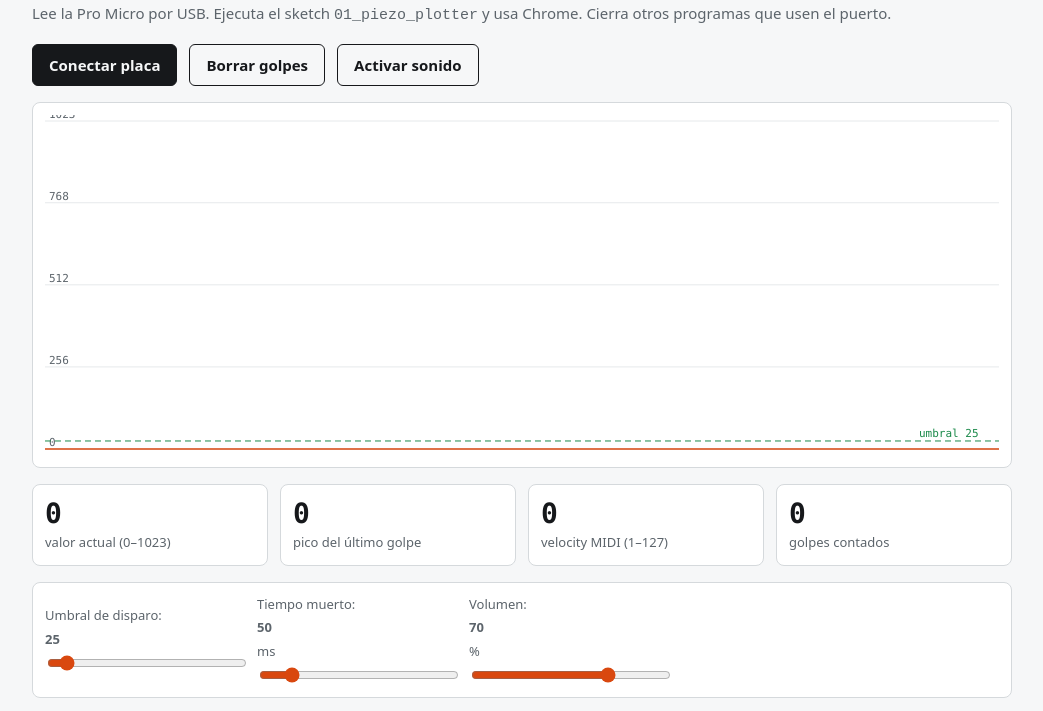
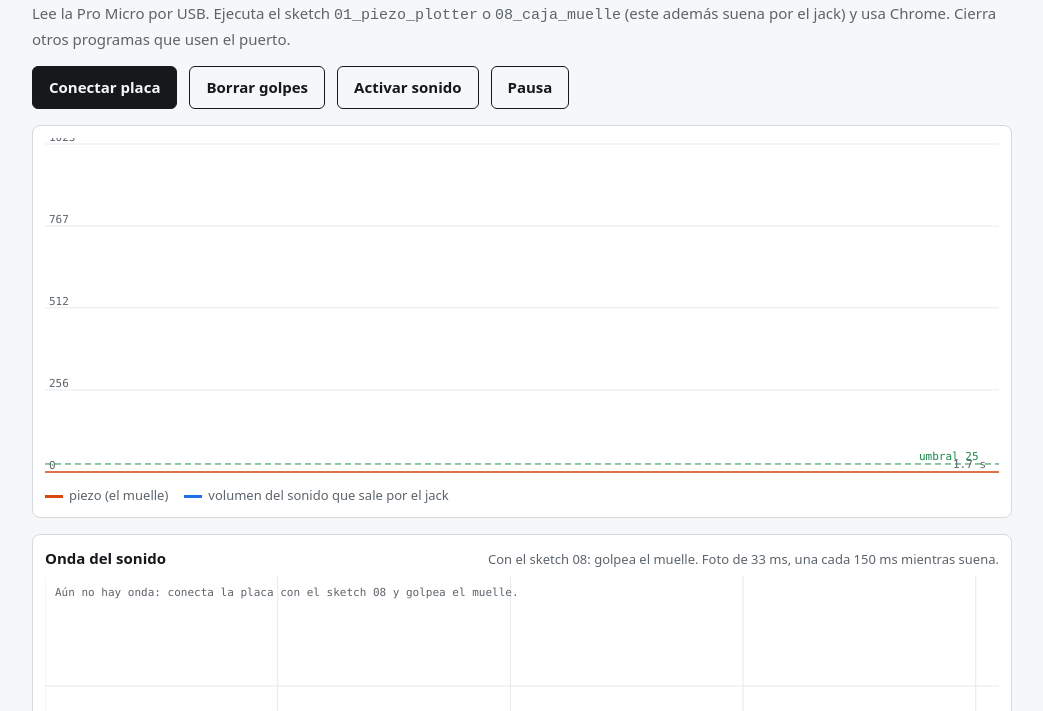
Before and after one commit to pasta0126/ArduinoProjects, a plain HTML site: page NoiseBox_ProMicro/tools/osciloscopio.html in a window 1280 px wide. Shown: the part 56-767 px from the top of the page, without its empty margins (118-1161 px from the left). Drawn offline with Linux system fonts and the light colour scheme.

Commit message:
Sketch 08: sonido orgánico que sigue al muelle, y osciloscopio con la onda del sonido
- Escala pentatónica, armónicos afinados y FM suave que dobla la onda con la energía del muelle
- Envolventes en S con tiempos Fibonacci, trémolo y deriva humanos, soplo de ruido filtrado
- Modo frotado: energía media con puntas recortadas, nota estable con legato y predicción de caída
- Variedad: saltos de escala si las notas se repiten y color de timbre por nota
- Salida con centro estable y dither; pin 9 en LOW en silencio
- Osciloscopio: tiempo en pantalla, zoom, pausa, volumen del sonido y foto de la onda

```diff
--- a/NoiseBox_ProMicro/tools/osciloscopio.html
+++ b/NoiseBox_ProMicro/tools/osciloscopio.html
@@ -2,8 +2,8 @@
 <html lang="es"><head><meta charset="utf-8"><meta name="viewport" content="width=device-width,initial-scale=1">
 <title>Osciloscopio del piezo</title>
 <style>
-:root{--bg:#0f1214;--panel:#171b1e;--ink:#e8ecef;--mut:#8d979f;--line:#2a3136;--acc:#ff8a5b;--ok:#5bd68a;--grid:#22292e}
-@media (prefers-color-scheme: light){:root{--bg:#f6f7f8;--panel:#fff;--ink:#16181b;--mut:#5c646b;--line:#d5d9dc;--acc:#d9480f;--ok:#1b8a4a;--grid:#e6e9eb}}
+:root{--bg:#0f1214;--panel:#171b1e;--ink:#e8ecef;--mut:#8d979f;--line:#2a3136;--acc:#ff8a5b;--ok:#5bd68a;--grid:#22292e;--snd:#6cb6ff}
+@media (prefers-color-scheme: light){:root{--bg:#f6f7f8;--panel:#fff;--ink:#16181b;--mut:#5c646b;--line:#d5d9dc;--acc:#d9480f;--ok:#1b8a4a;--grid:#e6e9eb;--snd:#1f6feb}}
 *{box-sizing:border-box}
 body{margin:0;background:var(--bg);color:var(--ink);font:15px/1.5 system-ui,-apple-system,"Segoe UI",sans-serif;padding:20px max(16px,env(safe-area-inset-left))}
 main{max-width:980px;margin:0 auto;display:flex;flex-direction:column;gap:16px}
@@ -15,6 +15,9 @@ button.sec{background:transparent;color:var(--ink)}
 button:focus-visible,input:focus-visible{outline:3px solid var(--acc);outline-offset:2px}
 .panel{background:var(--panel);border:1px solid var(--line);border-radius:8px;padding:12px}
 canvas{display:block;width:100%;height:340px;border-radius:4px}
+#wv{height:220px}
+.leg{display:flex;flex-wrap:wrap;gap:16px;font-size:13px;color:var(--mut);margin-top:8px}.leg i{display:inline-block;width:18px;height:3px;vertical-align:middle;margin-right:6px}
+.wvh{display:flex;justify-content:space-between;align-items:baseline;flex-wrap:wrap;gap:8px;margin-bottom:6px}.wvh b{font-size:15px}.wvh span{color:var(--mut);font-size:13px}
 .stats{display:grid;grid-template-columns:repeat(auto-fit,minmax(150px,1fr));gap:12px}
 .stat b{display:block;font:600 28px ui-monospace,Menlo,monospace;font-variant-numeric:tabular-nums}
 .stat span{color:var(--mut);font-size:13px}
@@ -26,9 +29,15 @@ input[type=range]{width:100%;accent-color:var(--acc)}
 .bar{height:10px;border-radius:2px;background:var(--acc)}
 </style></head><body><main>
 <header><h1>Osciloscopio del piezo</h1>
-<p class="sub">Lee la Pro Micro por USB. Ejecuta el sketch <code>01_piezo_plotter</code> y usa Chrome. Cierra otros programas que usen el puerto.</p></header>
-<div class="row"><button id="btn">Conectar placa</button><button id="clr" class="sec">Borrar golpes</button><button id="snd" class="sec">Activar sonido</button><span id="msg"></span></div>
-<div class="panel"><canvas id="cv"></canvas></div>
+<p class="sub">Lee la Pro Micro por USB. Ejecuta el sketch <code>01_piezo_plotter</code> o <code>08_caja_muelle</code> (este además suena por el jack) y usa Chrome. Cierra otros programas que usen el puerto.</p></header>
+<div class="row"><button id="btn">Conectar placa</button><button id="clr" class="sec">Borrar golpes</button><button id="snd" class="sec">Activar sonido</button><button id="pau" class="sec" title="Tecla espacio">Pausa</button><span id="msg"></span></div>
+<div class="panel"><canvas id="cv"></canvas><div class="leg"><span><i style="background:var(--acc)"></i>piezo (el muelle)</span><span><i style="background:var(--snd)"></i>volumen del sonido que sale por el jack</span></div></div>
+<div class="panel"><div class="wvh"><b>Onda del sonido</b><span id="wvi">Con el sketch 08: golpea el muelle. Foto de 33 ms, una cada 150 ms mientras suena.</span></div><canvas id="wv"></canvas></div>
+<div class="panel row">
+<label>Tiempo en pantalla: <b id="wiv">3</b> s<input id="wi" type="range" min="0" max="100" value="62"></label>
+<label>Zoom vertical: <b id="zov">1</b>×<input id="zo" type="range" min="0" max="5" step="1" value="0"></label>
+<span style="color:var(--mut);font-size:13px;max-width:34ch">Menos tiempo = la onda se estira y ves cada rebote del muelle. Pausa (o espacio) congela la imagen.</span>
+</div>
 <div class="stats">
 <div class="panel stat"><b id="now">0</b><span>valor actual (0–1023)</span></div>
 <div class="panel stat"><b id="peak">0</b><span>pico del último golpe</span></div>
@@ -44,13 +53,15 @@ input[type=range]{width:100%;accent-color:var(--acc)}
 </main>
 <script>
 const cv=document.getElementById('cv'),ctx=cv.getContext('2d');
-const N=1500,buf=new Float32Array(N);let head=0;
+const N=5000,buf=new Float32Array(N),sbuf=new Float32Array(N);let head=0,curSon=0,hasSon=false;
+let wave=null,wavePrev=null,noteTxt='';const NOTES=['La','Do','Re','Mi','Sol'];   // 10 s a 500 muestras/s
+const RATE=500;let win=1500,zoom=1,paused=false;
 let thr=25,lock=50,lastHit=0,inHit=false,fired=false,tHit=0,pk=0,cnt=0,cur=0,port=null,ac=null,master=null,bus=null,noiseBuf=null,soundOn=false;
 const $=id=>document.getElementById(id);
 const css=n=>getComputedStyle(document.documentElement).getPropertyValue(n).trim();
 function vel(p){return Math.max(1,Math.min(127,Math.round(p/1023*127*3)))}  // x3: golpes normales llenan el rango
 function onSample(v){
-  cur=v;buf[head]=v;head=(head+1)%N;
+  cur=v;if(!paused){buf[head]=v;sbuf[head]=curSon;head=(head+1)%N}
   const now=performance.now();
   if(!inHit){ if(v>=thr&&now-lastHit>lock){inHit=true;fired=false;pk=v;tHit=now} }
   else{
@@ -72,15 +83,40 @@ function draw(){
   const r=cv.getBoundingClientRect(),dpr=devicePixelRatio||1;
   if(cv.width!==Math.round(r.width*dpr)){cv.width=Math.round(r.width*dpr);cv.height=Math.round(r.height*dpr)}
   const W=cv.width,Hh=cv.height;ctx.setTransform(1,0,0,1,0,0);ctx.clearRect(0,0,W,Hh);
-  const maxV=1023,y=v=>Hh-6*dpr-(v/maxV)*(Hh-12*dpr);
+  const maxV=1023/zoom,y=v=>Hh-6*dpr-(Math.min(v,maxV)/maxV)*(Hh-12*dpr);
   ctx.lineWidth=1;ctx.strokeStyle=css('--grid');ctx.fillStyle=css('--mut');ctx.font=`${11*dpr}px ui-monospace,Menlo,monospace`;
-  for(const g of [0,256,512,768,1023]){ctx.beginPath();ctx.moveTo(0,y(g));ctx.lineTo(W,y(g));ctx.stroke();ctx.fillText(g,4*dpr,y(g)-3*dpr)}
+  for(const g of [0,.25,.5,.75,1].map(f=>Math.round(f*maxV))){ctx.beginPath();ctx.moveTo(0,y(g));ctx.lineTo(W,y(g));ctx.stroke();ctx.fillText(g,4*dpr,y(g)-3*dpr)}
   ctx.strokeStyle=css('--ok');ctx.setLineDash([6*dpr,4*dpr]);ctx.beginPath();ctx.moveTo(0,y(thr));ctx.lineTo(W,y(thr));ctx.stroke();ctx.setLineDash([]);
   ctx.fillStyle=css('--ok');ctx.fillText('umbral '+thr,W-80*dpr,y(thr)-4*dpr);
   ctx.strokeStyle=css('--acc');ctx.lineWidth=1.6*dpr;ctx.beginPath();
-  for(let i=0;i<N;i++){const v=buf[(head+i)%N],x=i/(N-1)*W;i?ctx.lineTo(x,y(v)):ctx.moveTo(x,y(v))}
-  ctx.stroke();$('now').textContent=cur;requestAnimationFrame(draw);
+  for(let i=0;i<win;i++){const v=buf[(head-win+i+N)%N],x=i/(win-1)*W;i?ctx.lineTo(x,y(v)):ctx.moveTo(x,y(v))}
+  ctx.fillStyle=css('--mut');ctx.fillText((win/RATE).toFixed(win<500?2:1)+' s',W-46*dpr,Hh-10*dpr);if(paused){ctx.fillStyle=css('--acc');ctx.fillText('PAUSA',W/2-20*dpr,16*dpr)}
+  ctx.stroke();
+  if(hasSon){ctx.strokeStyle=css('--snd');ctx.lineWidth=1.6*dpr;ctx.beginPath();
+    for(let i=0;i<win;i++){const v=sbuf[(head-win+i+N)%N],x=i/(win-1)*W,yy=Hh-6*dpr-(v/127)*(Hh-12*dpr);i?ctx.lineTo(x,yy):ctx.moveTo(x,yy)}
+    ctx.stroke()}
+  drawWave();
+  $('now').textContent=cur;requestAnimationFrame(draw);
 }
+const wv=$('wv'),wx=wv.getContext('2d');
+function drawWave(){
+  const r=wv.getBoundingClientRect(),dpr=devicePixelRatio||1;
+  if(wv.width!==Math.round(r.width*dpr)){wv.width=Math.round(r.width*dpr);wv.height=Math.round(r.height*dpr)}
+  const W=wv.width,Hh=wv.height,y=v=>Hh/2-((v-128)/128)*(Hh/2-8*dpr);
+  wx.setTransform(1,0,0,1,0,0);wx.clearRect(0,0,W,Hh);
+  wx.strokeStyle=css('--grid');wx.lineWidth=1;wx.beginPath();wx.moveTo(0,Hh/2);wx.lineTo(W,Hh/2);wx.stroke();
+  wx.fillStyle=css('--mut');wx.font=`${11*dpr}px ui-monospace,Menlo,monospace`;
+  for(let ms=0;ms<=32;ms+=8){const x=ms/32.8*W;wx.fillText(ms+' ms',x+3*dpr,Hh-4*dpr);wx.beginPath();wx.moveTo(x,0);wx.lineTo(x,Hh);wx.stroke()}
+  const plot=(a,col,lw)=>{wx.strokeStyle=col;wx.lineWidth=lw*dpr;wx.beginPath();for(let i=0;i<a.length;i++){const x=i/(a.length-1)*W;i?wx.lineTo(x,y(a[i])):wx.moveTo(x,y(a[i]))}wx.stroke()};
+  if(wavePrev){wx.globalAlpha=.25;plot(wavePrev,css('--snd'),1.2);wx.globalAlpha=1}
+  if(wave)plot(wave,css('--snd'),2);
+  else{wx.fillText('Aún no hay onda: conecta la placa con el sketch 08 y golpea el muelle.',10*dpr,20*dpr)}
+}
+function onWave(hex){
+  if(paused||hex.length<512)return;const a=new Uint8Array(256);for(let i=0;i<256;i++)a[i]=parseInt(hex.substr(2*i,2),16);
+  wavePrev=wave;wave=a;
+}
+function onHitLine(l){const n=/nota (\d+)/.exec(l),h=/hz (\d+)/.exec(l);if(n&&h){noteTxt=`${NOTES[+n[1]]} · ${h[1]} Hz`;$('wvi').textContent='Última nota: '+noteTxt+' (la onda clara es la foto anterior)'}}
 requestAnimationFrame(draw);
 // ---- sonido: un "boing" de muelle disparado por cada golpe (más fuerte = más fuerte y más brillante) ----
 function audioInit(){
@@ -110,6 +146,12 @@ $('snd').onclick=()=>{
   $('snd').classList.toggle('sec',!soundOn);
   if(soundOn)boing(100);   // sonido de prueba
 };
+function setWin(){const t=+$('wi').value/100;win=Math.round(RATE*0.1*Math.pow(100,t));$('wiv').textContent=(win/RATE).toFixed(win<500?2:1)}  // 0,1 s a 10 s
+$('wi').oninput=setWin;setWin();
+$('zo').oninput=e=>{zoom=2**+e.target.value;$('zov').textContent=zoom};
+function togglePause(){paused=!paused;$('pau').textContent=paused?'Seguir':'Pausa';$('pau').classList.toggle('sec',!paused)}
+$('pau').onclick=togglePause;
+addEventListener('keydown',e=>{if(e.code==='Space'&&e.target.tagName!=='BUTTON'){e.preventDefault();togglePause()}});
 $('vo').oninput=e=>{const v=+e.target.value;$('vov').textContent=v;if(master)master.gain.value=v/100};
 $('th').oninput=e=>{thr=+e.target.value;$('thv').textContent=thr};
 $('lo').oninput=e=>{lock=+e.target.value;$('lov').textContent=lock};
@@ -129,7 +171,11 @@ async function readLoop(p){
     const rd=p.readable.getReader();
     while(true){const {value,done}=await rd.read();if(done)break;
       rest+=dec.decode(value,{stream:true});const ls=rest.split('\n');rest=ls.pop();
-      for(const l of ls){const m=/piezo:(\d+)/.exec(l);if(m)onSample(+m[1])}}
+      for(const l of ls){
+        if(l.startsWith('onda:')){onWave(l.slice(5).trim());continue}
+        if(l.startsWith('golpe')){onHitLine(l);continue}
+        const so=/son:(\d+)/.exec(l);if(so){curSon=+so[1];hasSon=true}
+        const m=/piezo:(\d+)/.exec(l);if(m)onSample(+m[1])}}
   }catch(e){$('msg').textContent='Conexión cerrada: '+e.message}
   port=null;$('btn').textContent='Conectar placa';
 }
```
Also changed, not shown: 1 other file.
